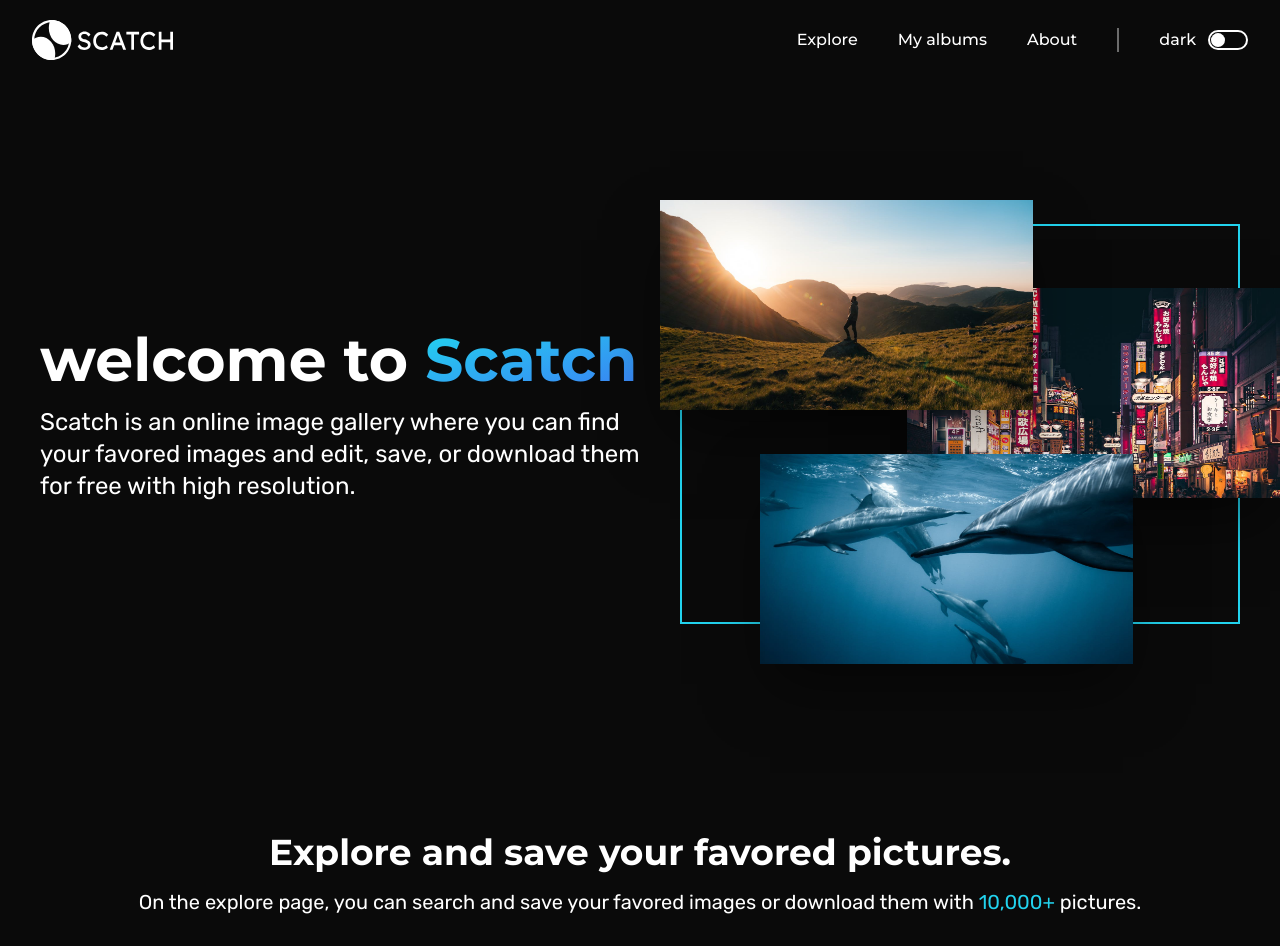
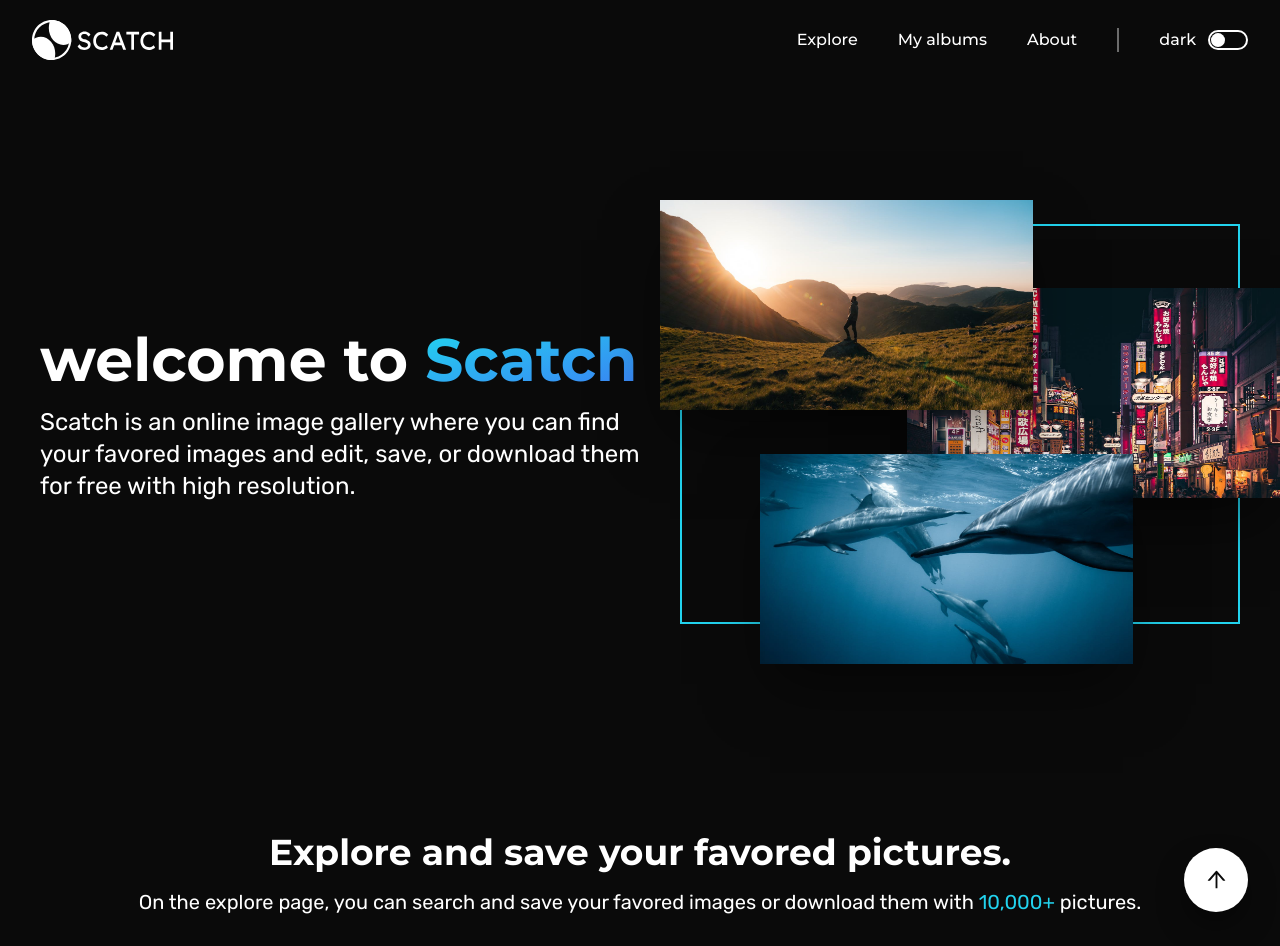
Before and after one commit to malkiii/scatch, a Next.js app: page / in a window 1280 px wide. Shown: the top 946 px of the page. Built offline with nearby package versions, Linux system fonts and the light colour scheme.

Commit message:
Addin the footer.

```diff
--- a/pages/index.tsx
+++ b/pages/index.tsx
@@ -1,17 +1,23 @@
 import type { NextPage } from 'next';
+import Footer from '../components/Footer';
 import HeroSection from '../components/Home/HeroSection';
 import ExploreSection from '../components/Home/ExploreSection';
 import AlbumsSection from '../components/Home/AlbumsSection';
 import EditingSection from '../components/Home/EditingSection';
+import ScrollToTopButton from '../components/Home/ScrollToTopButton';
 
 const Home: NextPage = () => {
   return (
+    <>
       <div className="px-8">
         <HeroSection />
         <ExploreSection />
         <AlbumsSection />
         <EditingSection />
+        <ScrollToTopButton />
       </div>
+      <Footer />
+    </>
   );
 };
 export default Home;
```
Lines whose indentation alone changed are shown as unchanged.
